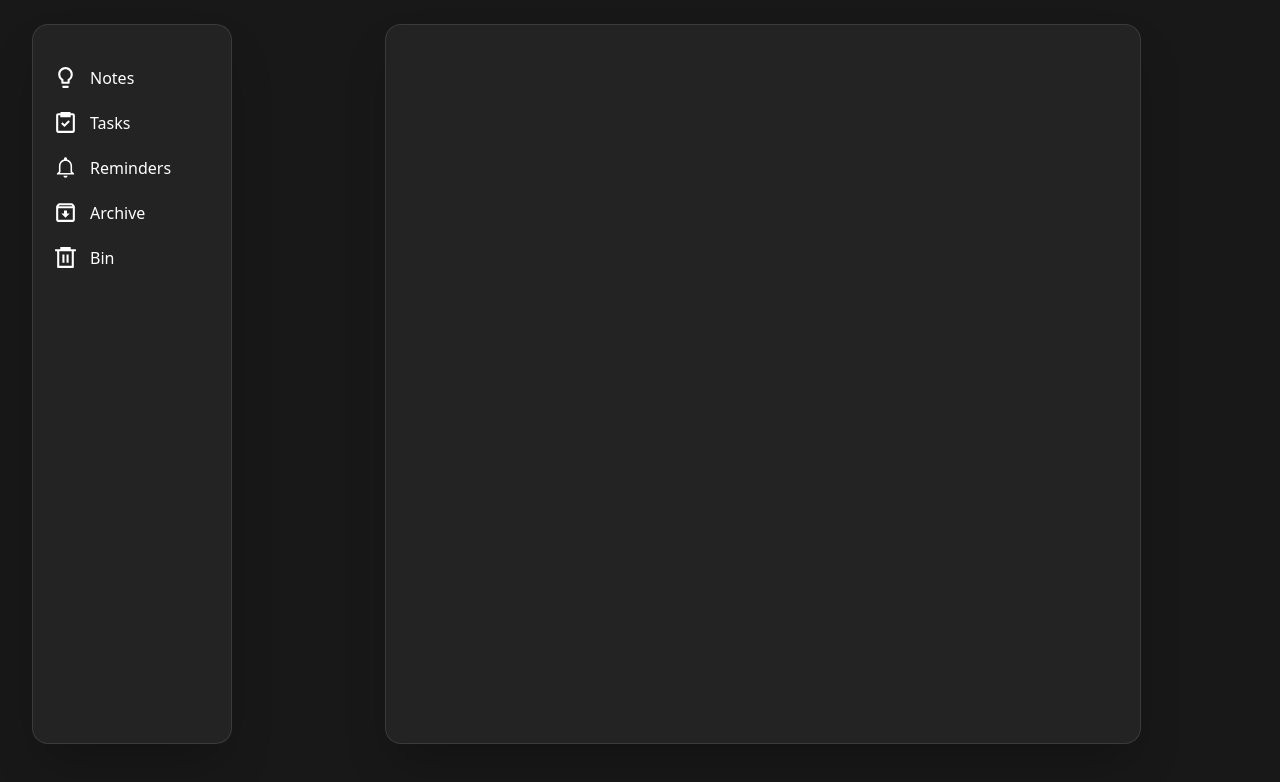
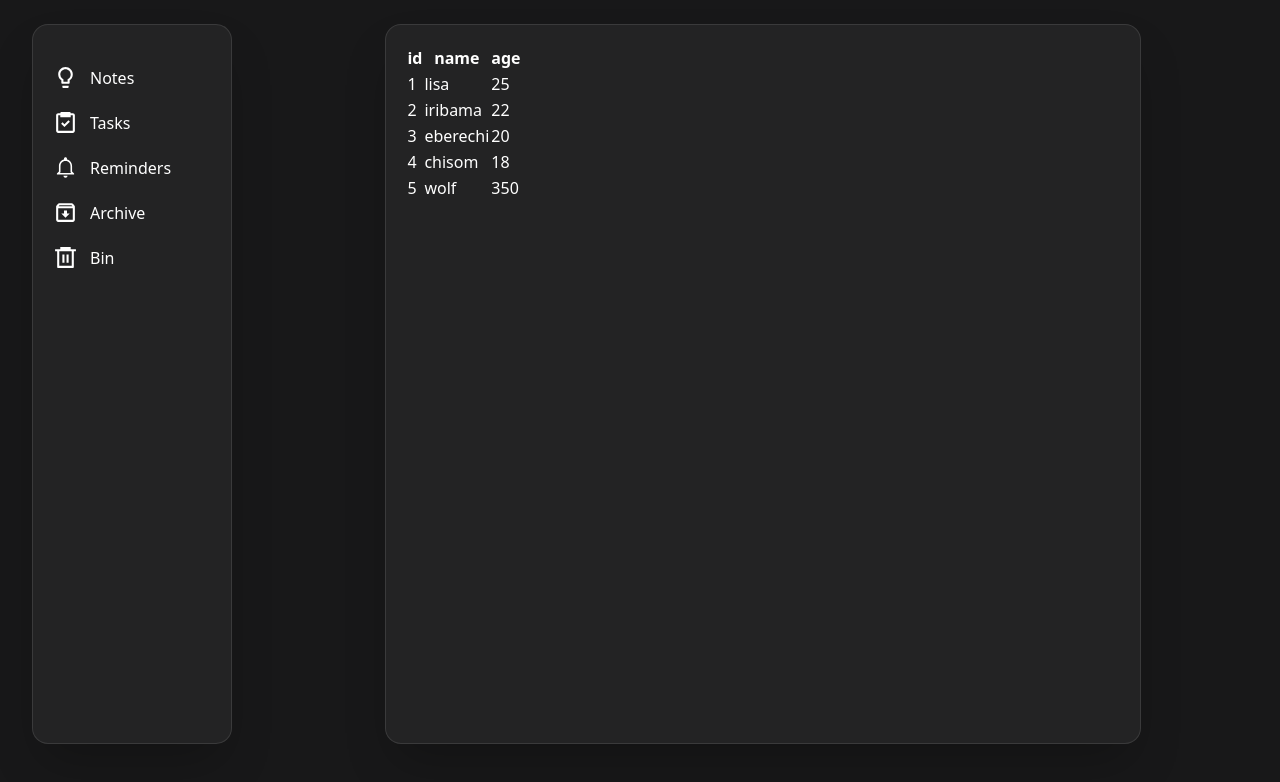
Before and after one commit to devtofunmi/todo-app, a React (Vite) app: page /archive in a window 1280 px wide. Shown: the top 782 px of the page. Built offline with nearby package versions, Linux system fonts and the light colour scheme.

Commit message:
import dynamic table

```diff
--- a/src/pages/Archive.tsx
+++ b/src/pages/Archive.tsx
@@ -1,10 +1,20 @@
 import  { FC } from 'react'
 import DashboardLayout from '../layout/DashboardLayout'
+import Table from '../components/Table'
+
 
 const Archive: FC = () => {
+     const data = [
+    { id: 1, name: 'lisa', age: 25 },
+    { id: 2, name: 'iribama', age: 22 },
+    { id: 3, name: 'eberechi', age: 20 },
+    { id: 4, name: 'chisom', age: 18 },
+    { id: 5, name: 'wolf', age: 350 },
+  ];
   return (
     <DashboardLayout>
        <div className="main h-[90vh] mt-1 pb-3 md:bg-white md:shadow-2xl md:rounded-2xl md:bg-opacity-5 w-full md:mr-[-30px] md:w-[80%] md:p-5 border-[0px] md:border-[1px] border-white border-opacity-10 z-20 overflow-scroll">
+       <Table data={data} />
 
         </div>
 
```
